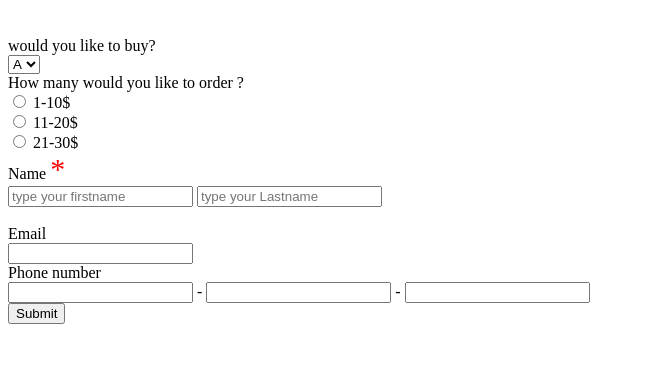
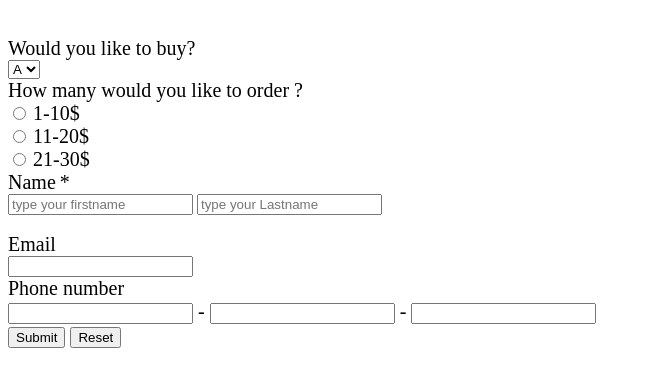
Before and after one commit to LeDuyKhanh1989/orderform2, a plain HTML site: page index.html in a window 1280 px wide. Shown: the part 61-448 px from the top of the page, without its empty margins (0-651 px from the left). Drawn offline with Linux system fonts and the light colour scheme.

Commit message:
update file thực hành order form

```diff
--- a/index.css
+++ b/index.css
@@ -1,8 +1,11 @@
-#label{
-    font-size: 50px;
-    font-weight: 900;
+
+form{
+    font-family: "Lucida Grande";
 }
-#lable1{
-    font-size: 30PX;
-    color: red;
+label{
+    font-size: 20px;
 }
+.title{
+    color: rgb(13, 13, 13)
+    font-size: 30px;
+}
--- a/index.html
+++ b/index.html
@@ -7,14 +7,14 @@
     </head>
     <body>
         <h1>Order Form</h1><br>
-        <label font-size="20px" id="lable"> would you like to buy?</label> <br>
+        <label font-size="20px" id="lable" class="title"> Would you like to buy?</label> <br>
         <select name="Danh sách lý do mua" id="select1">
             <option value="A">A</option>
             <option value="B">B</option>
             <option value="C">C</option>
             <option value="D">D</option>
         </select><br>
-        <label font-size="20px" id="lable"> How many would you like to order ?</label> <br>
+        <label font-size="20px" id="lable" name="LB1" class="title"> How many would you like to order ?</label> <br>
         <input type="radio" name="radio" id="radio">
         <label for="">1-10$</label><br>
 
@@ -24,23 +24,23 @@
         <input type="radio" name="radio" id="radio">
 
         <label for="">21-30$</label><br>
-        <label font-size="20px" id="lable">Name</label>
+        <label font-size="20px" id="lable" name="LB1" class="title">Name</label>
         <label font-size="20px" color="red" id="lable1">*</label> <br>
 
         <input type="text" name="firstname" id="firstname" placeholder="type your firstname">
         <input type="text" name="Lastname" id="Lastname" placeholder="type your Lastname">
         <br>
         <br>
-        <Label for="email" id="lable">Email</Label>
+        <Label for="email" id="lable" class="title">Email</Label>
         <br>
-        <input type="text" name="email" id="email">
+        <input type="email" name="email" id="email">
         <br>
-        <Label for="phone1">Phone number</Label><br>
-        <input type="text" name="phone" id="phone"><label> - </label>
-        <input type="text" name="phone" id="phone"><label> - </label>
-        <input type="text" name="phone" id="phone"><label>
+        <Label for="phone1" class="title">Phone number</Label><br>
+        <input type="number" name="phone" id="phone"><label> - </label>
+        <input type="number" name="phone" id="phone"><label> - </label>
+        <input type="number" name="phone" id="phone"><label>
         <br>
         <input type="submit" name="submit">
-
+<input type="reset" name="reset" id="reset">
     </body>
 </html>
```
